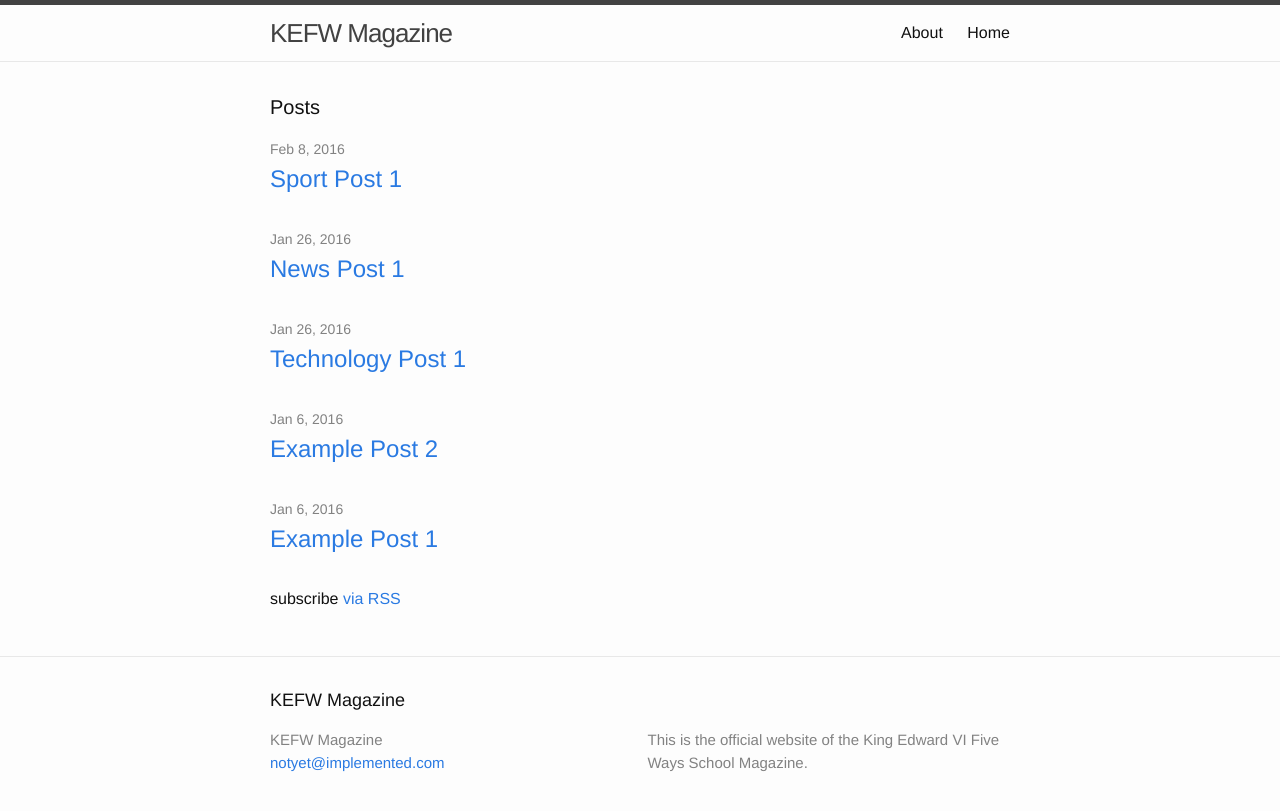
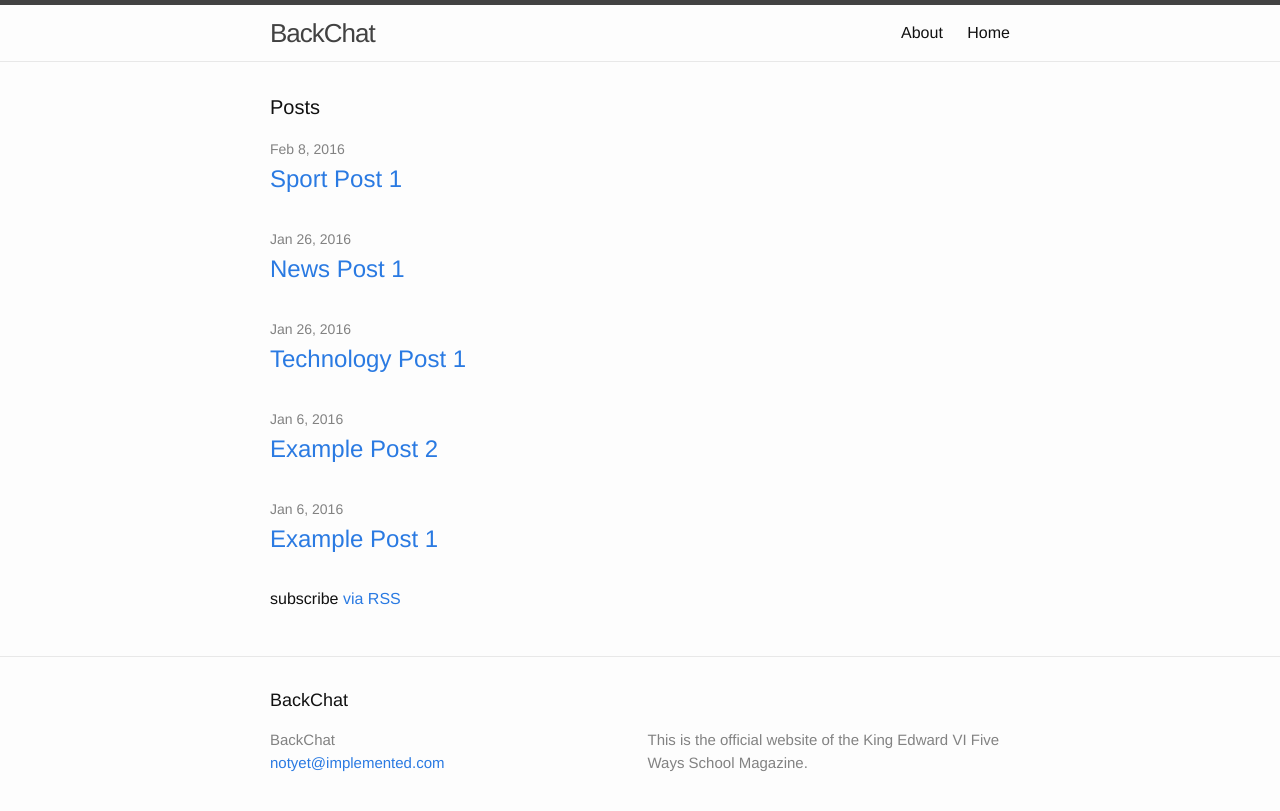
Before and after one commit to Kefwmag/kefwmag.github.io, a Jekyll site: the page built from indexMoved.html, in a window 1280 px wide. Shown: the top 811 px of the page. Built offline with Jekyll 4.4.1, drawn with Linux system fonts in a browser that asks for light colours.

Commit message:
Update _config.yml

```diff
--- a/_config.yml
+++ b/_config.yml
@@ -6,7 +6,7 @@
 # 'jekyll serve'. If you change this file, please restart the server process.
 
 # Site settings
-title: KEFW Magazine
+title: BackChat
 email: notyet@implemented.com
 description: >
   This is the official website of the King Edward VI Five Ways School
```
